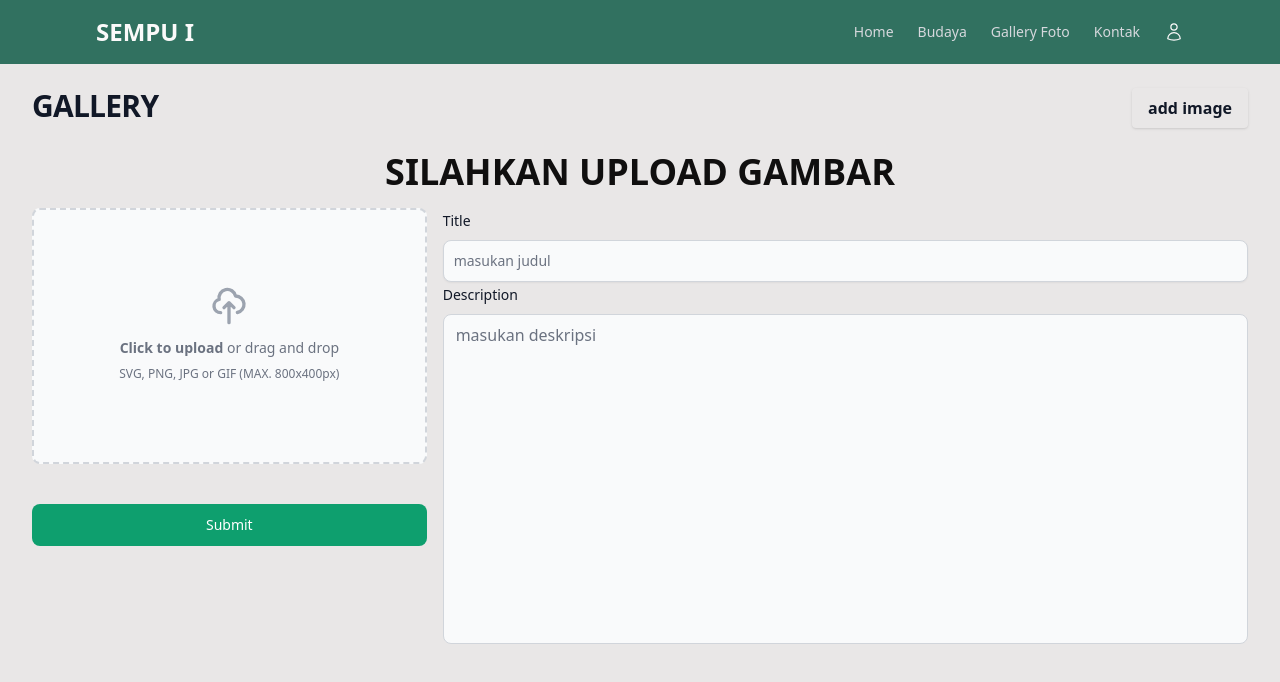
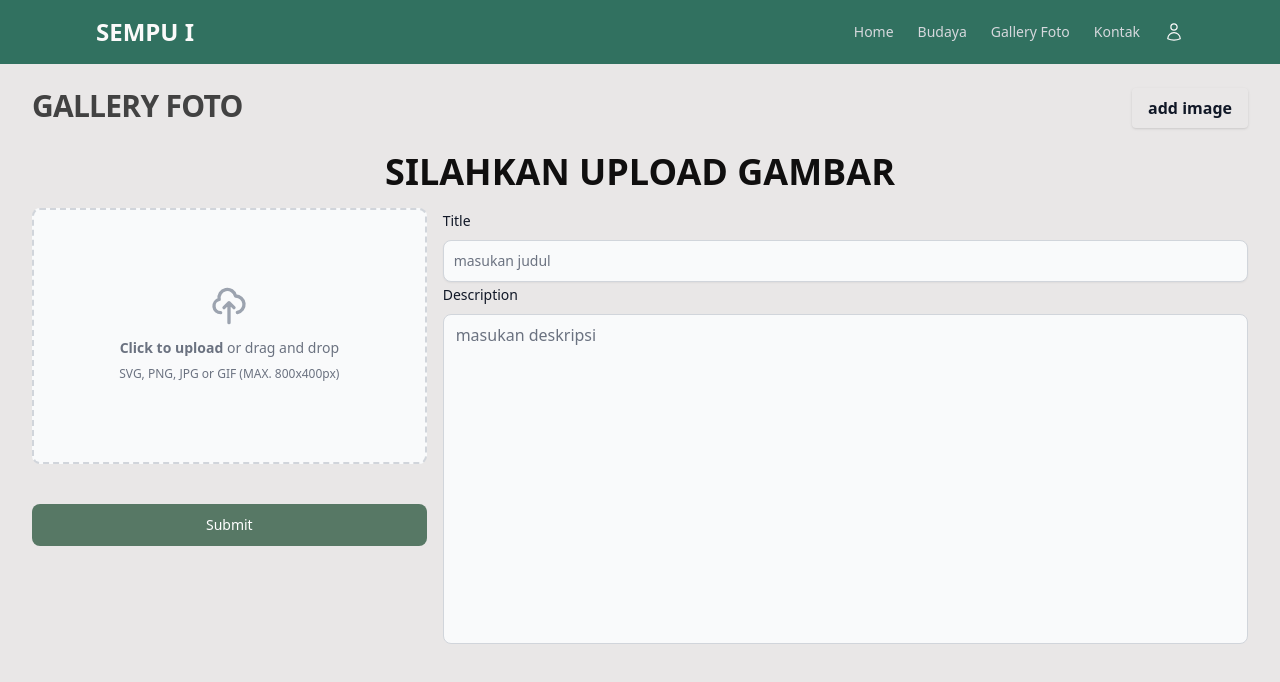
Before and after one commit to aldiyespaskalisbirta/padukuhan-sempu, a React (Vite) app in the folder padukuhan-sempu-react/: page /gallery/add-image in a window 1280 px wide. Shown: the top 682 px of the page. Built offline with nearby package versions, Linux system fonts and the light colour scheme.

Commit message:
fix route

```diff
--- a/padukuhan-sempu-react/src/components/AddImages.jsx
+++ b/padukuhan-sempu-react/src/components/AddImages.jsx
@@ -42,10 +42,7 @@ const AddImages = () => {
                 <input id="dropzone-file" type="file" className="hidden" />
               </label>
             </div>
-            <Button
-              color="success"
-              className="bg-green-500 w-full mt-10 hover:bg-green-600"
-            >
+            <Button className="bg-[#577865] w-full mt-10 hover:bg-green-600">
               <p>Submit</p>
             </Button>
           </div>
--- a/padukuhan-sempu-react/src/components/Card.jsx
+++ b/padukuhan-sempu-react/src/components/Card.jsx
@@ -6,7 +6,7 @@ const Card = () => {
       <div class="w-full p-1 md:p-2">
         <img
           alt="gallery"
-          class="block h-full w-full rounded-lg object-cover object-center"
+          class="block h-full w-full rounded-lg object-cover object-center hover:scale-105 transition-transform"
           src="https://tecdn.b-cdn.net/img/Photos/Horizontal/Nature/4-col/img%20(73).webp"
         />
       </div>
--- a/padukuhan-sempu-react/src/components/Navbar.jsx
+++ b/padukuhan-sempu-react/src/components/Navbar.jsx
@@ -5,8 +5,8 @@ import { NavLink } from "react-router-dom";
 const navigation = [
   { name: "Home", to: "/" },
   { name: "Budaya", to: "/budaya" },
-  { name: "Gallery Foto", to: "gallery" },
-  { name: "Kontak", to: "kontak" },
+  { name: "Gallery Foto", to: "/gallery/images" },
+  { name: "Kontak", to: "/kontak" },
 ];
 
 const Navbar = () => {
--- a/padukuhan-sempu-react/src/pages/Gallery.jsx
+++ b/padukuhan-sempu-react/src/pages/Gallery.jsx
@@ -6,8 +6,8 @@ const Gallery = () => {
     <div className="">
       <header className="">
         <div className="flex justify-between text-center mx-auto max-w-7xl px-4 py-6 sm:px-6 lg:px-8">
-          <h1 className="text-3xl font-bold tracking-tight text-gray-900">
-            GALLERY
+          <h1 className="text-3xl font-bold tracking-tight text-[#424242]">
+            GALLERY FOTO
           </h1>
           <Link
             to="/gallery/add-image"
```
